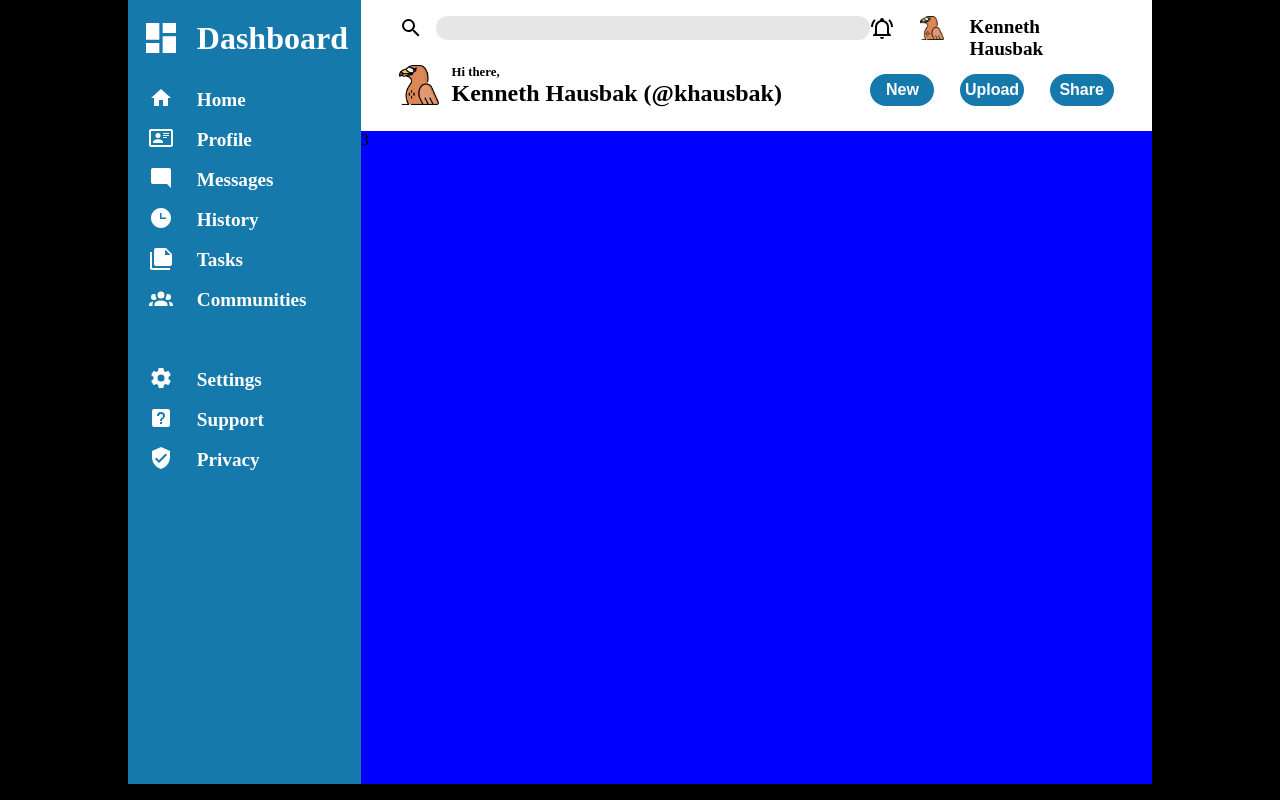
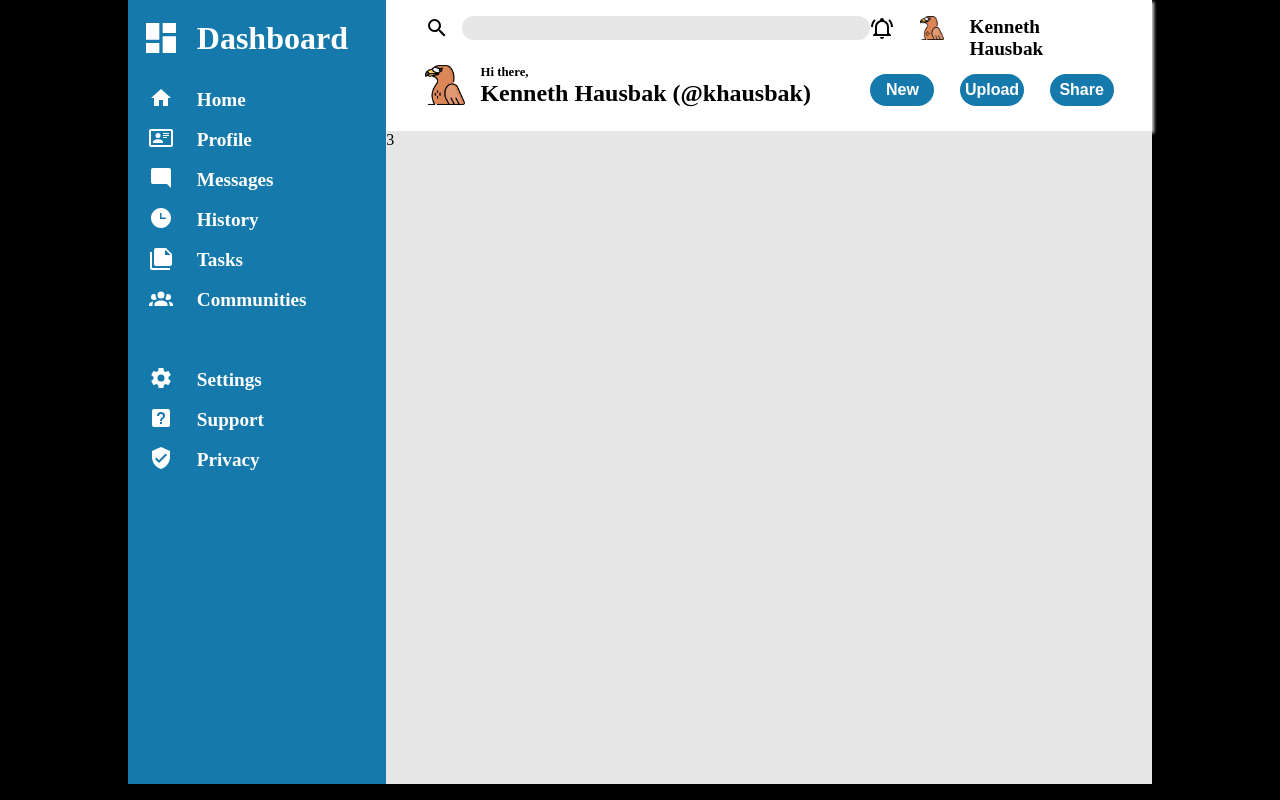
Before and after one commit to haukenpy/admin-dashboard, a plain HTML site: page index.html in a window 1280 px wide. Drawn offline with Linux system fonts and the light colour scheme.

Commit message:
Generate CSS variables

```diff
--- a/styles.css
+++ b/styles.css
@@ -17,6 +17,7 @@
 
 --bg-white: white;
 --bg-blue: #1679AB;
+--bg-gray: rgb(230, 230, 230);
 
 }
 
@@ -88,7 +89,7 @@ body {
 }
 
 .text-container {
-    margin-right: 1vw;
+    margin-right: 3vw;
 }
 
 .icon-container {
@@ -106,6 +107,8 @@ body {
     grid-template-rows: 1fr 1fr;
 
     padding: 2vh 3vw 2vh 3vw;
+
+    box-shadow: 2px 2px 3px lightgray;
 }
 
 .header img {
@@ -125,7 +128,7 @@ body {
 
     border-radius: 25px;
 
-    background-color: rgb(230, 230, 230);
+    background-color: var(--bg-gray);
     border: none;
 
     padding-left: 1vw;
@@ -200,5 +203,5 @@ body {
 
 .project-container {
     grid-row: 2 / 3;
-    background-color: blue;
+    background-color: var(--bg-gray);
 }
```
